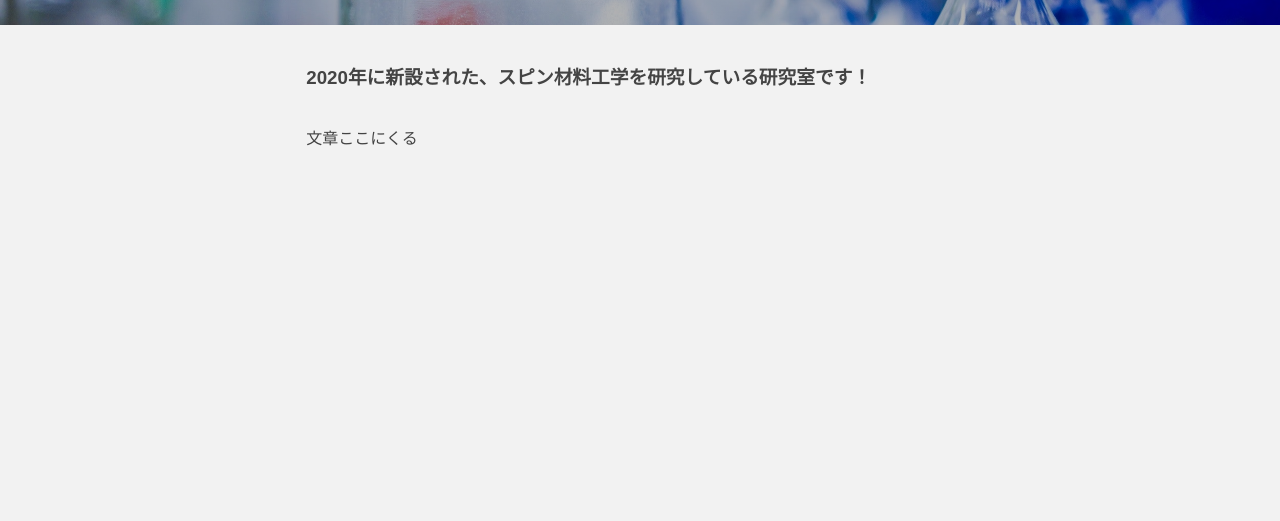
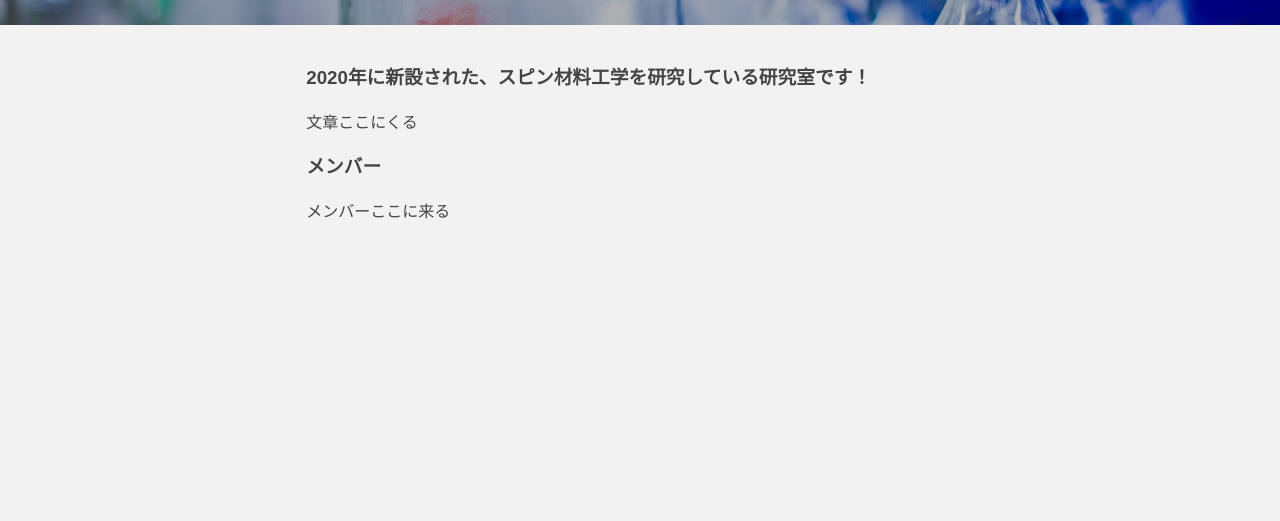
Before and after one commit to takatino/lab-test-site, a plain HTML site: page index.html in a window 1280 px wide. Shown: the part 279-800 px from the top of the page. Drawn offline with Linux system fonts and the light colour scheme.

Commit message:
メンバー欄追加、<p>の縦幅を縮小

```diff
--- a/css/style.css
+++ b/css/style.css
@@ -20,6 +20,7 @@ body {
 .container {
     display: flex;
     flex-direction: row;
+    margin: 0;
 }
 
 .navbar {
@@ -65,6 +66,10 @@ body {
     flex-direction: column;
 }
 
+.main p {
+    margin: 0;
+}
+
 /*logo */
 #logo {
     width: 32px;
--- a/index.html
+++ b/index.html
@@ -49,6 +49,11 @@
             <h3>2020年に新設された、スピン材料工学を研究している研究室です！</h3>
             <p>文章ここにくる</p>
         </div>
+        <div class="container">
+            <h3>メンバー</h3>
+            <p>メンバーここに来る</p>
+
+        </div>
     </div>
     <div class="access container">
         <div class="container">
```
